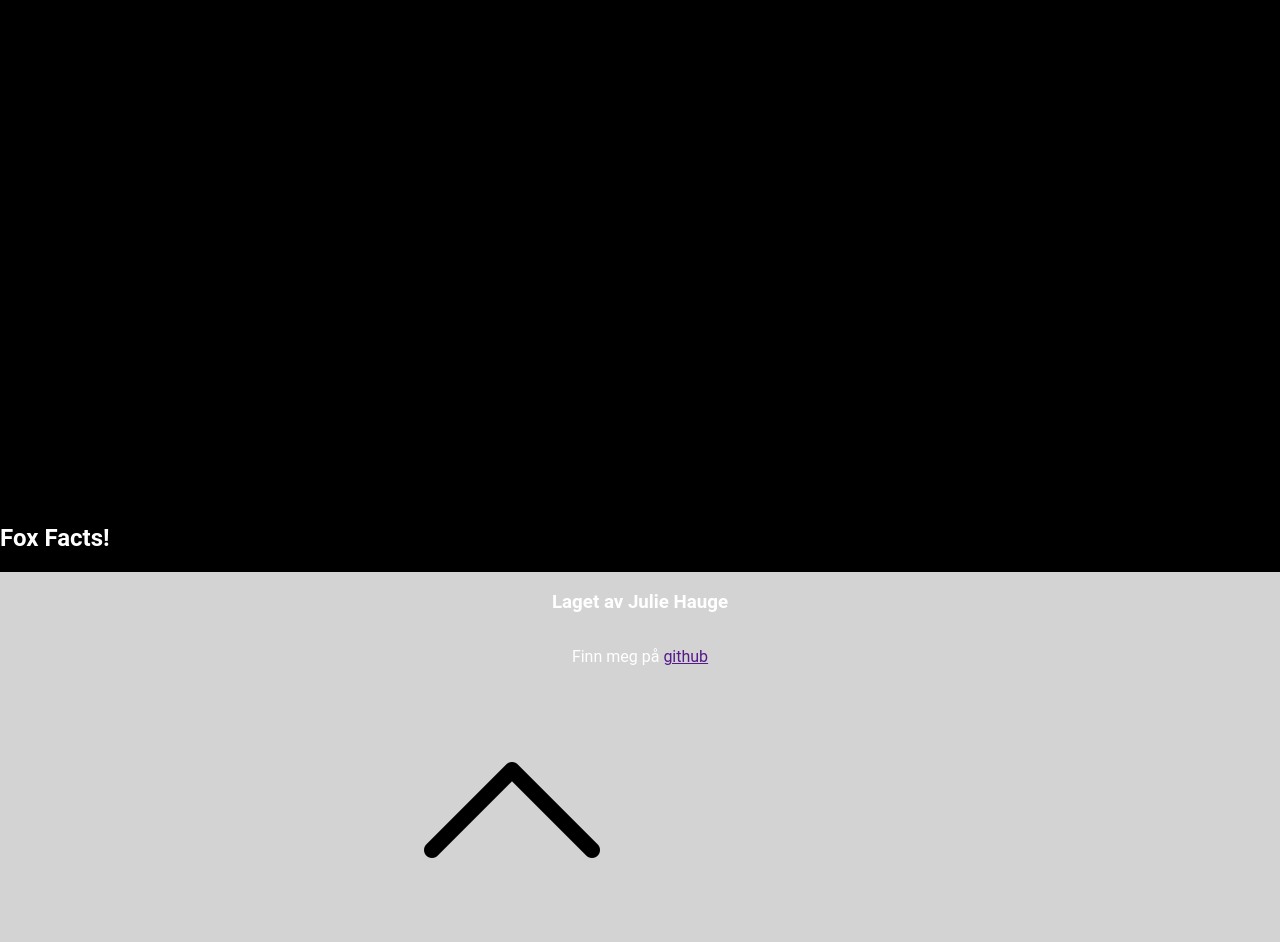
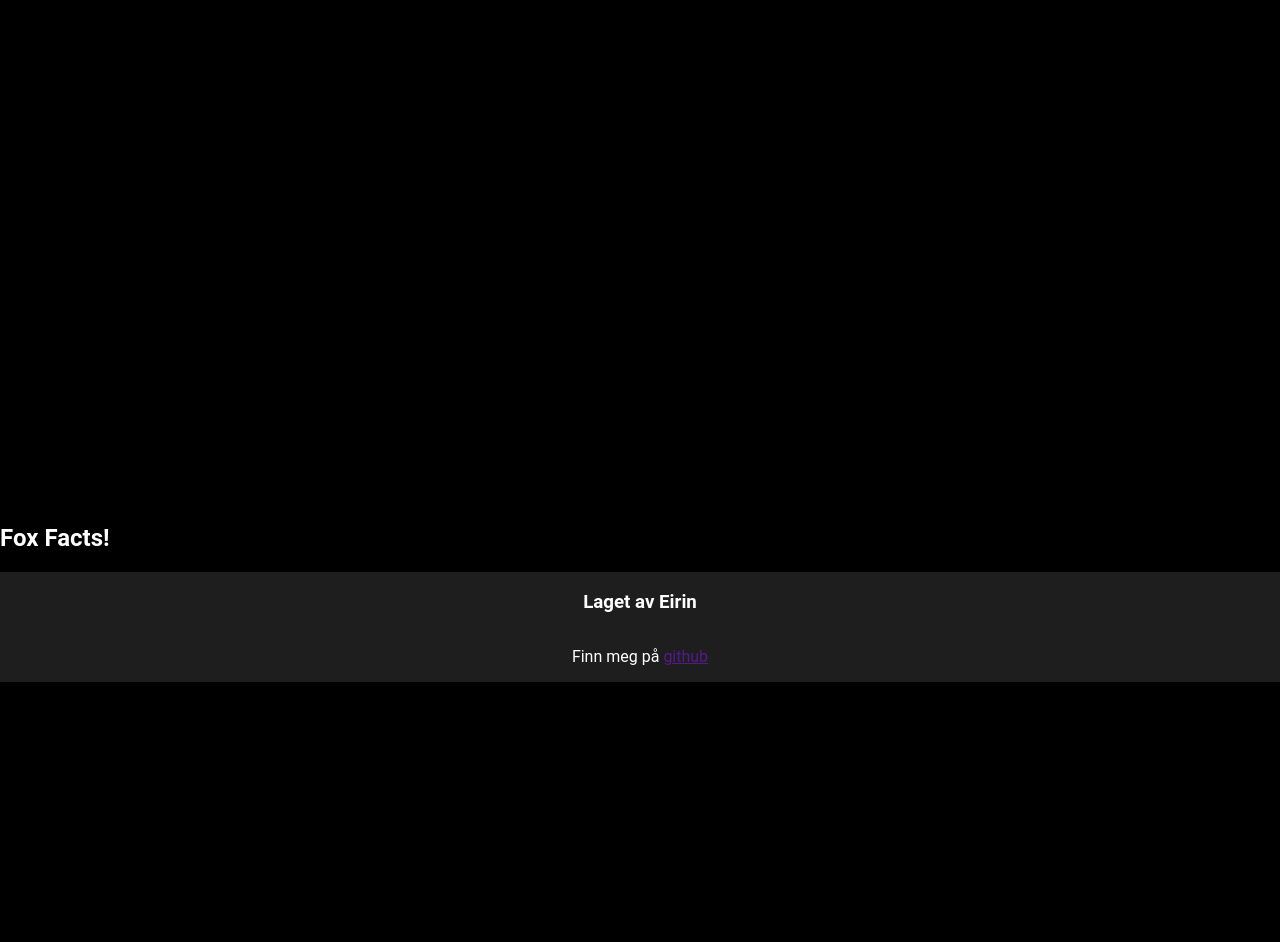
Before and after one commit to eirinedvinsen/kodeloftetg14_oppgave5, a website: page index.html in a window 1280 px wide. Shown: the part 267-1209 px from the top of the page. After the commit the page ends 949 px from the top, so only its background shows below. Drawn offline with Linux system fonts and the light colour scheme; no server answers.

Commit message:
change background color of header and footer

```diff
--- a/index.html
+++ b/index.html
@@ -40,11 +40,8 @@
     </main>
 
     <footer class="footer">
-      <h3>Laget av Julie Hauge</h3>
+      <h3>Laget av Eirin</h3>
       <p>Finn meg på <a href="">github</a></p>
-      <a href="#top">
-        <img class="arrowIcon" src="images/downArrow.png" alt="Arrow Up Icon" />
-      </a>
     </footer>
   </body>
 </html>
--- a/styles.css
+++ b/styles.css
@@ -51,7 +51,7 @@ img {
 
 .light {
   background-color: white;
-  color: black;
+  color: rgb(31, 30, 30);
 }
 
 .dark {
@@ -65,7 +65,7 @@ img {
   align-items: center;
   justify-content: space-between;
   padding: 0 16px;
-  background-color: lightgray;
+  background-color: rgb(31, 30, 30);
 }
 
 /* Nav */
@@ -90,7 +90,7 @@ img {
   flex-direction: column;
   align-items: center;
   justify-content: center;
-  background-color: lightgray;
+  background-color: rgb(31, 30, 30);
 }
 
 .arrowIcon {
```
